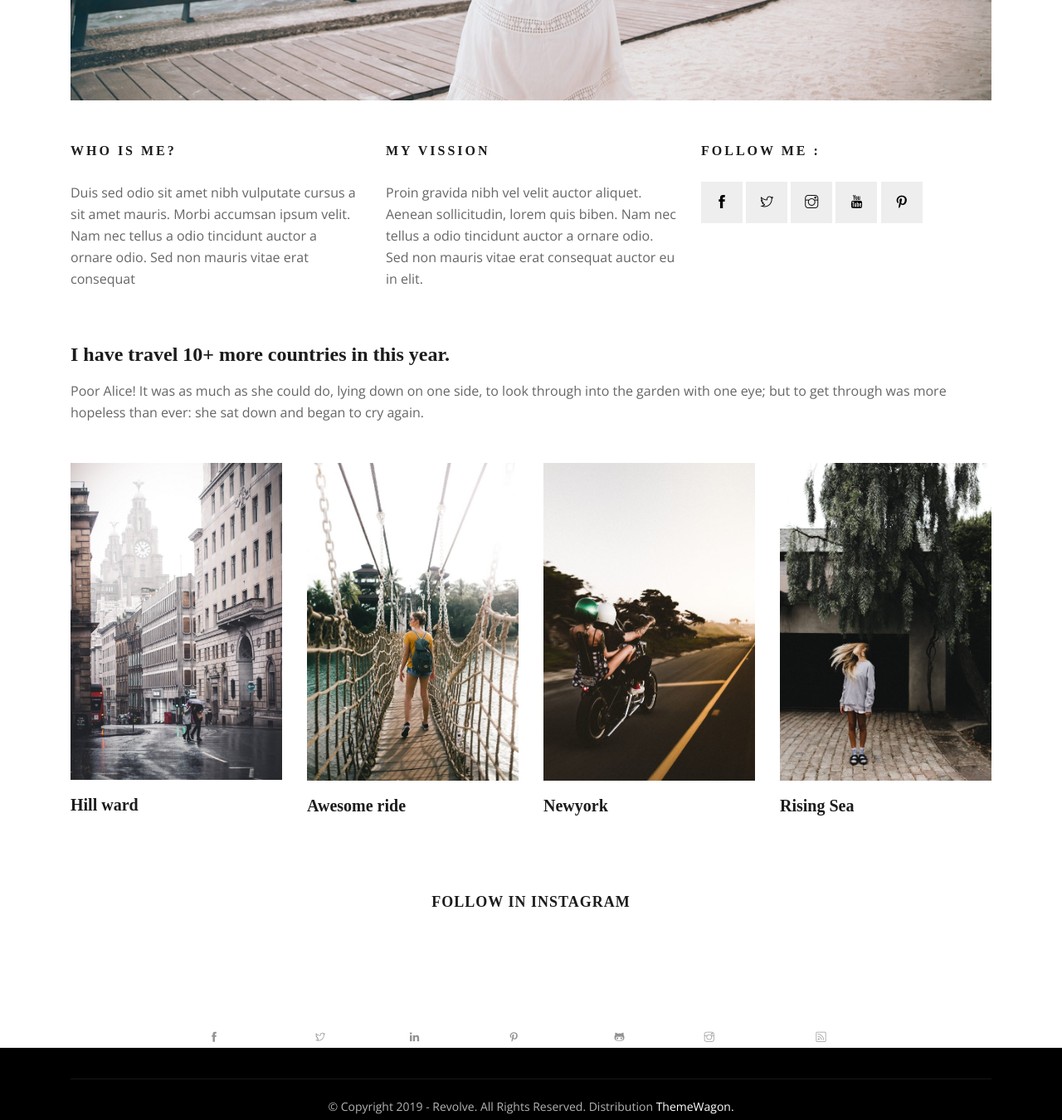
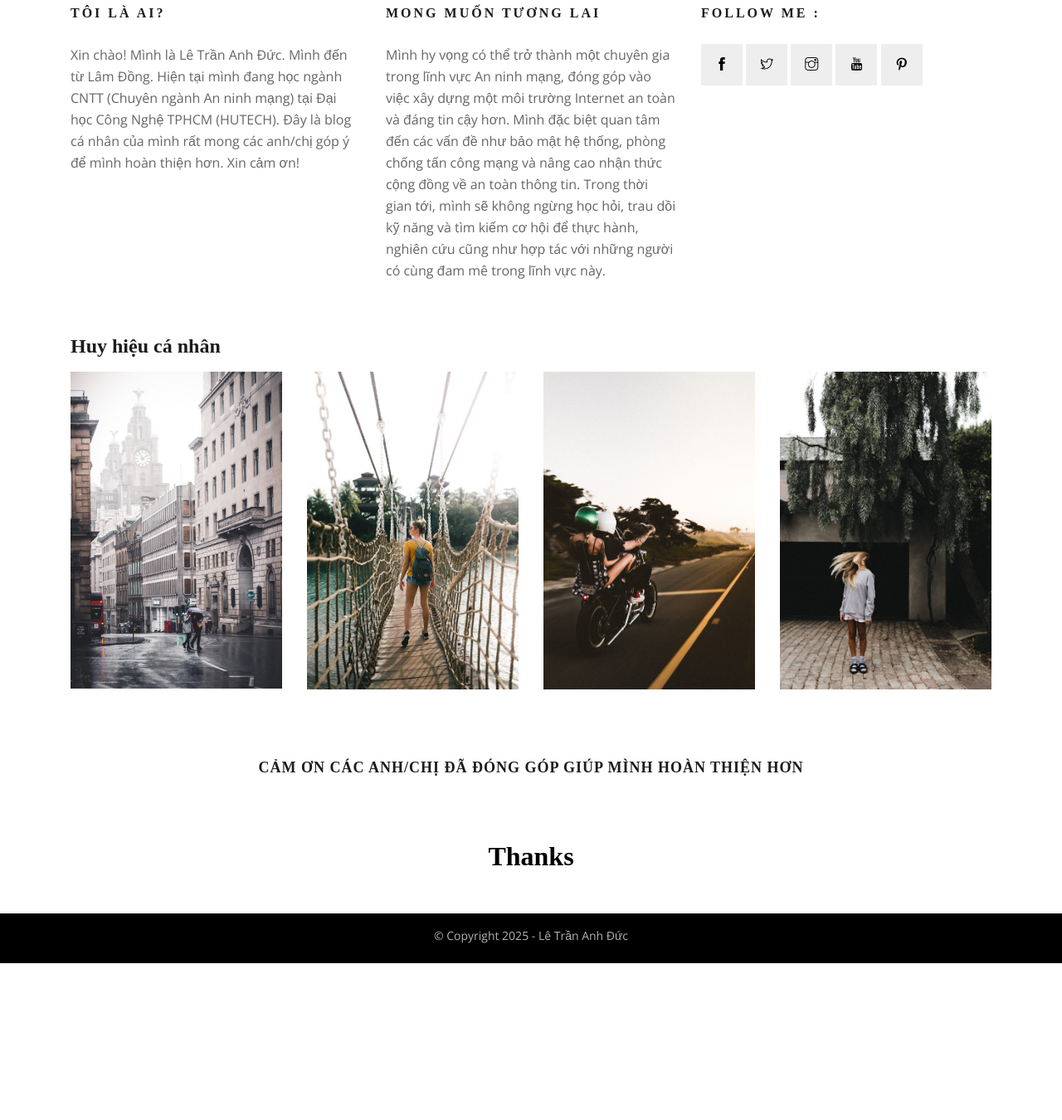
Before and after one commit to hjkduc/BlogCaNhan, a plain HTML site: page about.html in a window 1280 px wide. Shown: the part 1041-2391 px from the top of the page at 83% size. After the commit the page ends 2202 px from the top, so only its background shows below. Drawn offline with nearby package versions, Linux system fonts and the light colour scheme; some packages are replaced by stand-ins of ours; a web font is replaced by a local one.

Commit message:
blogcuatoi

```diff
--- a/about.html
+++ b/about.html
@@ -1,7 +1,7 @@
 <!DOCTYPE html>
 
 <!--
- // WEBSITE: https://themefisher.com
+ // WEBSITE: https://blog-ca-nhan.vercel.app/
  // TWITTER: https://twitter.com/themefisher
  // FACEBOOK: https://www.facebook.com/themefisher
  // GITHUB: https://github.com/themefisher/
@@ -11,7 +11,7 @@
 
 <head>
     <meta charset="utf-8">
-    <title>Revolve - Personal Magazine blog Template</title>
+    <title>BLOG CÁ NHÂN</title>
     <meta http-equiv="X-UA-Compatible" content="IE=edge">
     <meta name="viewport" content="width=device-width, initial-scale=1, shrink-to-fit=no">
 
@@ -35,23 +35,10 @@
 </head>
 
 <body>
-
-
-    <div class="header-logo py-5 d-none d-lg-block">
-        <div class="container">
-            <div class="row justify-content-center">
-                <div class="col-lg-6 text-center">
-                    <a class="navbar-brand" href="index.html"><img src="images/logo.png" alt=""
-                            class="img-fluid w-100"></a>
-                </div>
-            </div>
-        </div>
-    </div>
-
     <header class="header-top bg-grey justify-content-center">
         <nav class="navbar navbar-expand-lg navigation">
             <div class="container">
-                <a class="navbar-brand d-lg-none" href="index.html"><img src="images/logo.png" alt=""
+                <a class="navbar-brand d-lg-none" href="index.html"><img src="" alt=""
                         class="img-fluid"></a>
 
                 <button class="navbar-toggler" type="button" data-toggle="collapse" data-target="#navbarContent"
@@ -115,7 +102,7 @@
             <div class="row">
                 <div class="col-sm-12">
                     <div class="text-center">
-                        <h2 class="lg-title">About Me</h2>
+                        <h2 class="lg-title">Giới thiệu bản thân</h2>
                     </div>
                 </div>
             </div>
@@ -138,17 +125,13 @@
                         <div class="col-lg-12">
                             <div class="row">
                                 <div class="col-lg-4">
-                                    <h5 class="text-uppercase letter-spacing mb-4">Who is me?</h5>
-                                    <p>Duis sed odio sit amet nibh vulputate cursus a sit amet mauris. Morbi accumsan
-                                        ipsum velit. Nam nec tellus a odio tincidunt auctor a ornare odio. Sed non
-                                        mauris vitae erat consequat</p>
+                                    <h5 class="text-uppercase letter-spacing mb-4">Tôi là ai?</h5>
+                                    <p>Xin chào! Mình là Lê Trần Anh Đức. Mình đến từ Lâm Đồng. Hiện tại mình đang học ngành CNTT (Chuyên ngành An ninh mạng) tại Đại học Công Nghệ TPHCM (HUTECH). Đây là blog cá nhân của mình rất mong các anh/chị góp ý để mình hoàn thiện hơn. Xin cảm ơn!</p>
 
                                 </div>
                                 <div class="col-lg-4">
-                                    <h5 class="text-uppercase letter-spacing mb-4">My vission</h5>
-                                    <p>Proin gravida nibh vel velit auctor aliquet. Aenean sollicitudin, lorem quis
-                                        biben. Nam nec tellus a odio tincidunt auctor a ornare odio. Sed non mauris
-                                        vitae erat consequat auctor eu in elit.</p>
+                                    <h5 class="text-uppercase letter-spacing mb-4">Mong muốn tương lai</h5>
+                                    <p>Mình hy vọng có thể trở thành một chuyên gia trong lĩnh vực An ninh mạng, đóng góp vào việc xây dựng một môi trường Internet an toàn và đáng tin cậy hơn. Mình đặc biệt quan tâm đến các vấn đề như bảo mật hệ thống, phòng chống tấn công mạng và nâng cao nhận thức cộng đồng về an toàn thông tin. Trong thời gian tới, mình sẽ không ngừng học hỏi, trau dồi kỹ năng và tìm kiếm cơ hội để thực hành, nghiên cứu cũng như hợp tác với những người có cùng đam mê trong lĩnh vực này.</p>
                                 </div>
                                 <div class="col-lg-4">
                                     <h5 class="text-uppercase letter-spacing mb-4">Follow Me :</h5>
@@ -162,34 +145,27 @@
                                 </div>
                             </div>
 
-                            <h3 class="mb-3 mt-5">I have travel 10+ more countries in this year.</h3>
-                            <p class="mb-5">Poor Alice! It was as much as she could do, lying down on one side, to look
-                                through into the garden with one eye; but to get through was more hopeless than ever:
-                                she sat down and began to cry again.</p>
+                            <h3 class="mb-3 mt-5">Huy hiệu cá nhân</h3>
 
                             <div class="row">
                                 <div class="col-lg-3 col-md-6">
                                     <div class="about-widget mb-4 mb-lg-0">
                                         <img src="images/news/news-1.jpg" alt="" class="img-fluid">
-                                        <h4 class="mt-3">Hill ward</h4>
                                     </div>
                                 </div>
                                 <div class="col-lg-3 col-md-6">
                                     <div class="about-widget mb-4 mb-lg-0">
                                         <img src="images/news/news-2.jpg" alt="" class="img-fluid">
-                                        <h4 class="mt-3">Awesome ride</h4>
                                     </div>
                                 </div>
                                 <div class="col-lg-3 col-md-6">
                                     <div class="about-widget mb-4 mb-lg-0">
                                         <img src="images/news/news-3.jpg" alt="" class="img-fluid">
-                                        <h4 class="mt-3">Newyork</h4>
                                     </div>
                                 </div>
                                 <div class="col-lg-3 col-md-6">
                                     <div class="about-widget mb-4 mb-lg-0">
                                         <img src="images/news/news-4.jpg" alt="" class="img-fluid">
-                                        <h4 class="mt-3">Rising Sea</h4>
                                     </div>
                                 </div>
                             </div>
@@ -209,7 +185,7 @@
             <div class="container">
                 <div class="row">
                     <div class="col-lg-12">
-                        <h4 class="text-center">Follow in Instagram</h4>
+                        <h4 class="text-center">Cảm ơn các anh/chị đã đóng góp giúp mình hoàn thiện hơn</h4>
                     </div>
                 </div>
 
@@ -224,22 +200,15 @@
             <div class="row">
                 <div class="col-lg-12 text-center">
                     <div class="mb-4">
-                        <h2 class="footer-logo">Revolve.</h2>
+                        <h2 class="footer-logo" style="color: black;">Thanks</h2>
+
                     </div>
                     <ul class="list-inline footer-socials">
-                        <li class="list-inline-item"><a href="#"><i class="ti-facebook mr-2"></i>Facebook</a></li>
-                        <li class="list-inline-item"><a href="#"><i class="ti-twitter mr-2"></i>Twitter</a></li>
-                        <li class="list-inline-item"><a href="#"><i class="ti-linkedin mr-2"></i>Linkedin</a></li>
-                        <li class="list-inline-item"><a href="#"><i class="ti-pinterest mr-2"></i>Pinterest</a></li>
-                        <li class="list-inline-item"><a href="#"><i class="ti-github mr-2"></i>Github</a></li>
-                        <li class="list-inline-item"><a href="#"><i class="ti-instagram mr-2"></i>Instrgram</a></li>
-                        <li class="list-inline-item"><a href="#"><i class="ti-rss mr-2"></i>rss</a></li>
                     </ul>
                 </div>
 
                 <div class="col-md-12 text-center">
-                    <p class="copyright">© Copyright 2019 - Revolve. All Rights Reserved. Distribution <a
-                            class="text-white" href="https://themewagon.com">ThemeWagon.</a></p>
+                    <p class="copyright">© Copyright 2025 - Lê Trần Anh Đức
                 </div>
             </div>
         </div>
```
